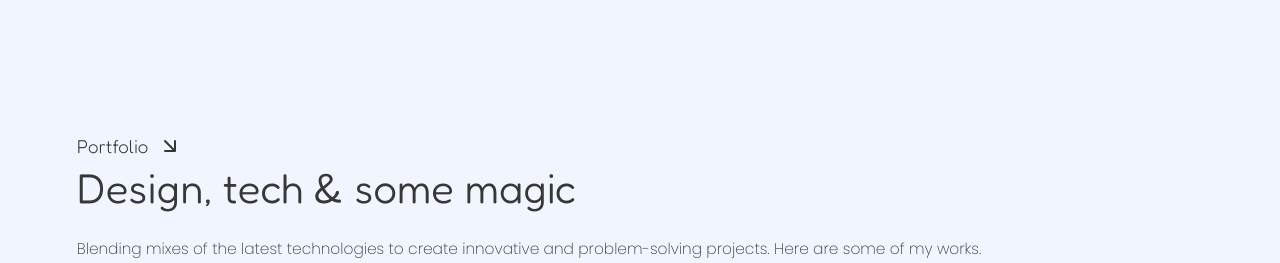
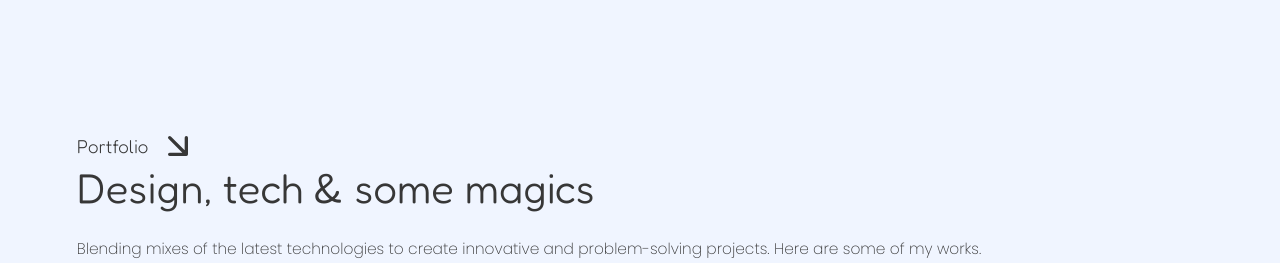
Before and after one commit to Charmingdc/Personal-Website, a React (Vite) app: page / in a window 1280 px wide. Shown: the part 3080-3343 px from the top of the page. Built offline with nearby package versions, Linux system fonts and the light colour scheme.

Commit message:
Minor change

```diff
--- a/src/components/ProjectSection.tsx
+++ b/src/components/ProjectSection.tsx
@@ -1,3 +1,5 @@
+import { motion, MotionConfig } from 'motion/react';
+
 import SvgIcons from './SvgIcons.tsx';
 import ProjectBox from './ProjectBox.tsx';
 import useProjects from '../hooks/useProjects.tsx';
@@ -16,16 +18,34 @@ interface Project {
 const ProjectSection = () => {
   const projects: Project[] = useProjects();
 
+  const variants = {
+    hidden: { opacity: 0 },
+    active: { opacity: 1 }
+  }
+
   return (
     <section>
-      <div className="section-headtag">
-        <h3>Portfolio</h3>
-        <SvgIcons type="rightDownArrow" />
-      </div>
+       <MotionConfig
+        transition={{ duration: 1, ease: 'easeOut'}}>
+         <motion.div
+          className='section-headtag'
+          variants={variants}
+          initial="hidden"
+          whileInView="active">
+           <h3> Portfolio </h3>
 
-      <h2 className="section-headtitle">
-        Design, tech & some magic
-      </h2>
+           <SvgIcons type='rightDownArrow' width='40px' height='40px' />
+        </motion.div>
+
+        <motion.h1
+          className='section-headtitle'
+          variants={variants}
+          initial="hidden"
+          whileInView="active">
+           Design, tech & some magics
+        </motion.h1>
+      </MotionConfig>
+
 
       <p>
         Blending mixes of the latest technologies to create innovative and problem-solving projects. Here are some of my works.
```
